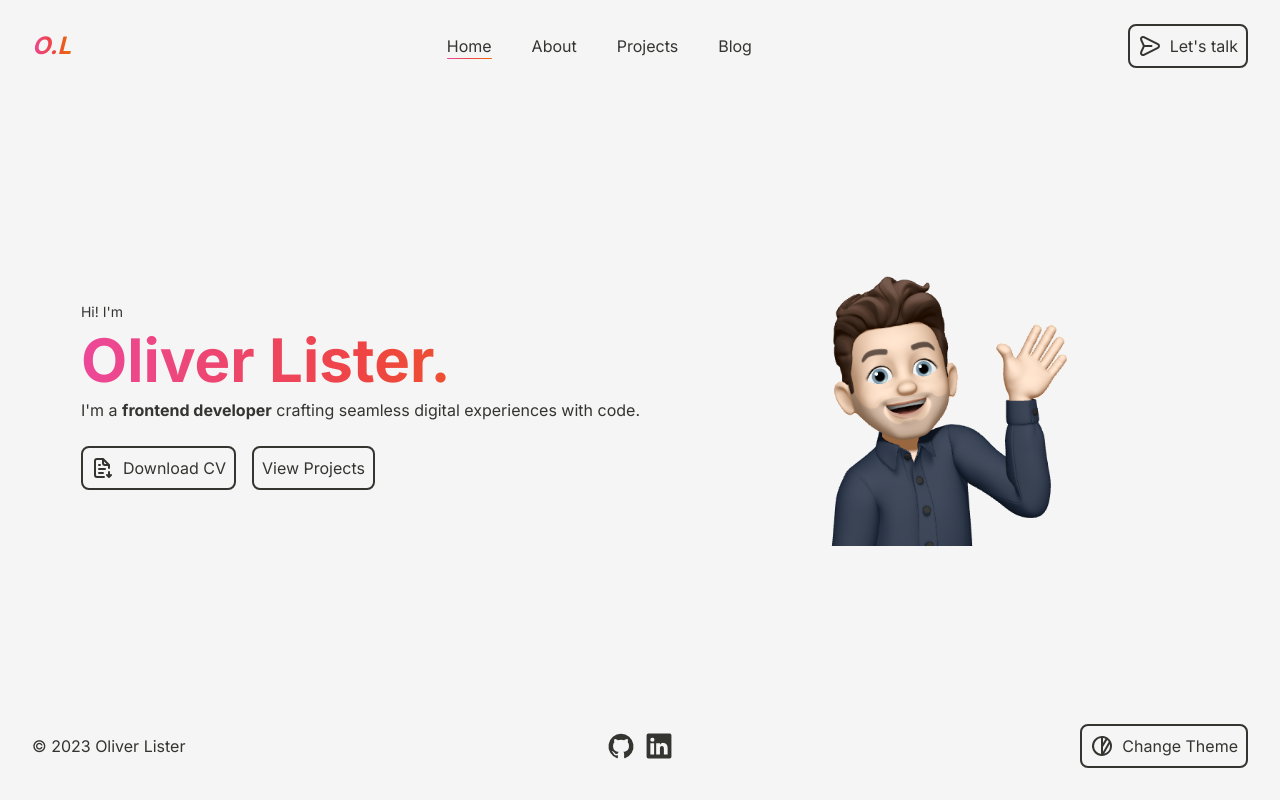
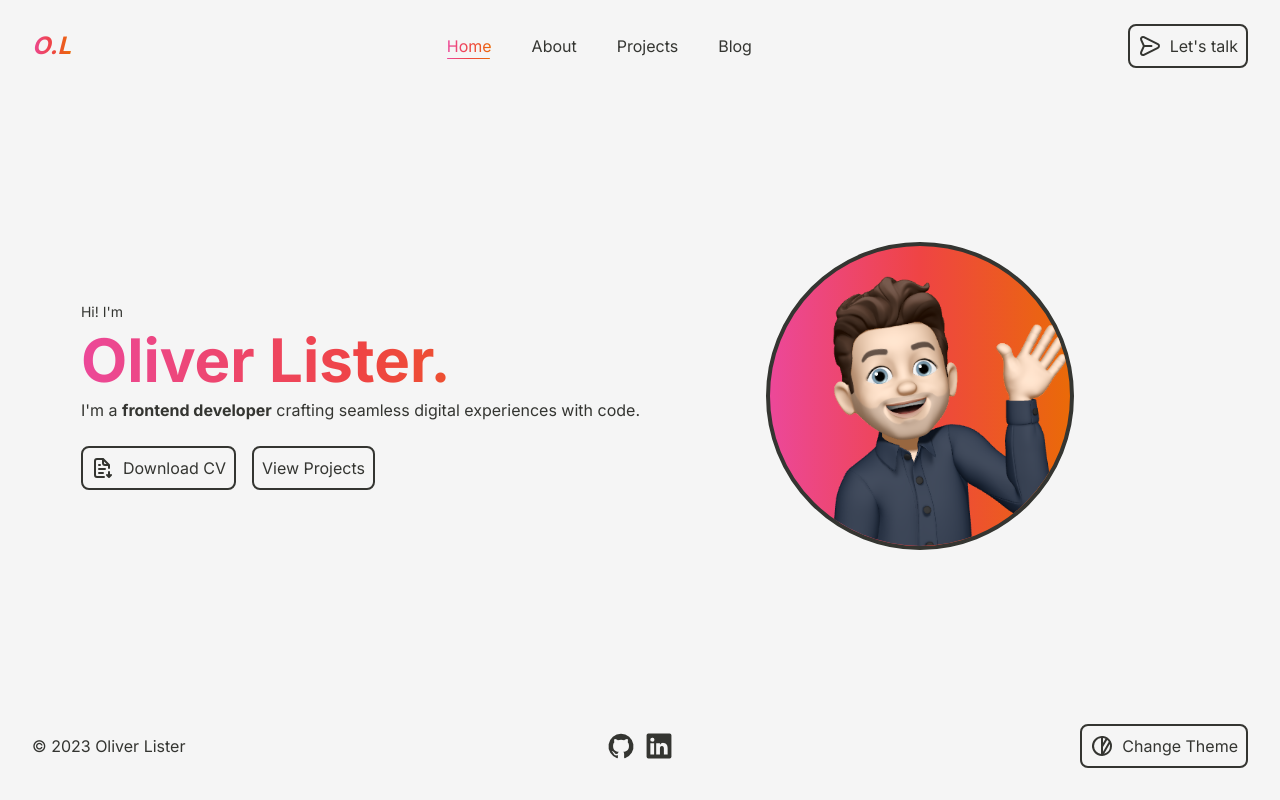
Before and after one commit to oliver-lister/oliverlister_dev, a Next.js app: page / in a window 1280 px wide. Built offline with nearby package versions, Linux system fonts and the light colour scheme.

Commit message:
fixed nav styles

```diff
--- a/src/app/page.tsx
+++ b/src/app/page.tsx
@@ -29,6 +29,7 @@ export default function Home() {
           </div>
         </div>
         <div className="mx-auto">
+          <div className="rounded-full border-4 border-primary dark:border-secondary overflow-hidden bg-gradient">
             <Image
               src="/memoji-wave.png"
               priority
@@ -38,6 +39,7 @@ export default function Home() {
             />
           </div>
         </div>
+      </div>
     </section>
   );
 }
--- a/src/components/NavBar.tsx
+++ b/src/components/NavBar.tsx
@@ -3,42 +3,54 @@
 import Link from "next/link";
 import Button from "./Button";
 import Icon from "./Icon";
-import { useState, useEffect } from "react";
+import { useState, useEffect, useRef } from "react";
 import { useModal } from "@/context/ModalContext";
+import { usePathname } from "next/navigation";
+
+const links = [
+  { path: "/", label: "Home", ref: "home" },
+  { path: "/about", label: "About", ref: "about" },
+  { path: "/projects", label: "Projects", ref: "projects" },
+  { path: "/blog", label: "Blog", ref: "blog" },
+];
 
 export default function NavBar() {
   const [menuIsOpen, setMenuIsOpen] = useState(false);
   const { openModal } = useModal();
+  const home = useRef<HTMLAnchorElement | null>(null);
+  const about = useRef<HTMLAnchorElement | null>(null);
+  const projects = useRef<HTMLAnchorElement | null>(null);
+  const blog = useRef<HTMLAnchorElement | null>(null);
+  const pathname = usePathname();
 
   const toggleMenu = () => {
     setMenuIsOpen(!menuIsOpen);
   };
 
   // Desktop Navbar Underline styles
+
   useEffect(() => {
     const menu = document.querySelector(".menu__list") as HTMLElement;
 
-    const handleClick = (e: MouseEvent) => {
-      const target = e.target as HTMLElement;
-      if (target.classList.contains("menu__link")) {
-        menu.style.setProperty("--underline-width", `${target.offsetWidth}px`);
+    const pathLookup = {
+      "/": home.current,
+      "/about": about.current,
+      "/projects": projects.current,
+      "/blog": blog.current,
+    } as { [key: string]: HTMLAnchorElement | null };
+
+    const handleChange = (pathname: string) => {
+      const active = pathLookup[pathname];
+      if (active) {
+        menu.style.setProperty("--underline-width", `${active.offsetWidth}px`);
         menu.style.setProperty(
           "--underline-offset-x",
-          `${target.offsetLeft}px`
+          `${active.offsetLeft}px`
         );
       }
     };
-
-    if (menu !== null) {
-      menu.addEventListener("click", handleClick);
-    }
-
-    return () => {
-      if (menu !== null) {
-        menu.removeEventListener("click", handleClick);
-      }
-    };
-  });
+    handleChange(pathname);
+  }, [pathname]);
 
   return (
     <>
@@ -49,26 +61,28 @@ export default function NavBar() {
             " grid gap-10 absolute top-20 w-full text-center py-6 bg-primary text-secondary rounded-lg dark:bg-secondary dark:text-primary | menu__list md:relative md:top-0 md:left-0 md:bg-inherit md:text-inherit dark:md:bg-inherit dark:md:text-inherit md:py-0 md:w-auto md:grid-flow-col"
           }
         >
-          <li>
-            <Link href="/" onClick={toggleMenu} className="menu__link">
-              Home
-            </Link>
-          </li>
-          <li>
-            <Link href="/about" onClick={toggleMenu} className="menu__link">
-              About
-            </Link>
-          </li>
-          <li>
-            <Link href="/projects" onClick={toggleMenu} className="menu__link">
-              Projects
-            </Link>
-          </li>
-          <li>
-            <Link href="/blog" onClick={toggleMenu} className="menu__link">
-              Blog
-            </Link>
-          </li>
+          {links.map((link) => (
+            <li key={link.path}>
+              <Link
+                ref={
+                  link.ref === "home"
+                    ? home
+                    : link.ref === "about"
+                    ? about
+                    : link.ref === "projects"
+                    ? projects
+                    : blog
+                }
+                href={link.path}
+                onClick={toggleMenu}
+                className={`menu__link select-none ${
+                  link.path === pathname ? "text-clip-gradient" : ""
+                }`}
+              >
+                {link.label}
+              </Link>
+            </li>
+          ))}
         </ul>
       </nav>
       <div className="flex gap-4">
--- a/src/components/modals/ContactModal.tsx
+++ b/src/components/modals/ContactModal.tsx
@@ -1,4 +1,3 @@
-import Image from "next/image";
 import ContactForm from "@/components/ContactForm";
 
 const ContactModal = ({
@@ -19,10 +18,7 @@ const ContactModal = ({
         className="rounded-xl relative overflow-y-auto max-h-[80vh] max-w-screen-sm w-11/12 p-6 bg-secondary | md:w-10/12"
       >
         <div className="col-span-2 flex justify-between items-center">
-          <div className="flex gap-2 items-center">
-            <h2 className="text-3xl font-bold">Contact Me</h2>
-            <Image src="/memoji-call.png" alt="Avatar" width="50" height="50" />
-          </div>
+          <h2 className="text-3xl font-bold">Contact Me</h2>
           <button
             id="modal-exit"
             onClick={closeModal}
@@ -32,9 +28,8 @@ const ContactModal = ({
             <span className="w-4 h-[2px] bg-primary -rotate-45 absolute group-hover:bg-secondary"></span>
           </button>
         </div>
-        <div className="grid gap-6 mt-4">
+        <div className="mt-4">
           <ContactForm />
-          <div className="m-auto hidden | sm:block"></div>
         </div>
       </dialog>
     </div>
```
Lines whose indentation alone changed are shown as unchanged.
